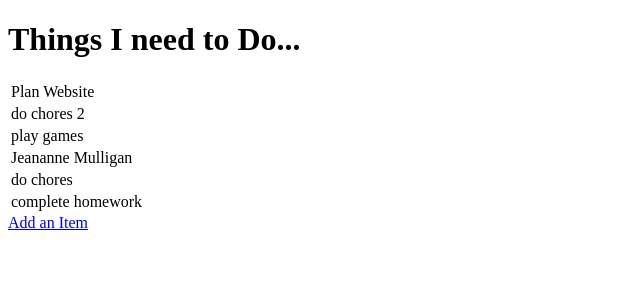
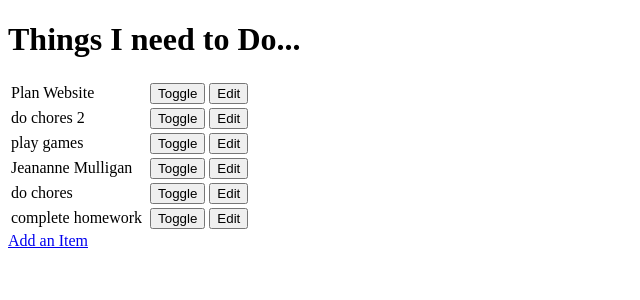
Before and after one commit to mattyturn95/django-todo, a Django app: page / in a window 1280 px wide. Shown: the top 300 px of the page, without its empty margins (0-640 px from the left). Run offline with Django 3.2, Linux system fonts and the light colour scheme; data comes from the database, SQL or seed files in the repository; both versions use the stored data as it was after the commit.

Commit message:
toggle added

```diff
--- a/django_todo/urls.py
+++ b/django_todo/urls.py
@@ -1,10 +1,12 @@
 from django.conf.urls import url
 from django.contrib import admin
-from todo.views import get_todo_list, create_an_item
+from todo.views import get_todo_list, create_an_item, edit_an_item, toggle_status
 
 urlpatterns = [
     url(r'^admin/', admin.site.urls),
     url(r'^$', get_todo_list),
-    url(r'^add$', create_an_item)
+    url(r'^add$', create_an_item),
+    url(r'^edit/(?P<id>\d+)$', edit_an_item),
+    url(r'^toggle/(?P<id>\d+)$', toggle_status),
 
 ]
--- a/todo/templates/todo_list.html
+++ b/todo/templates/todo_list.html
@@ -17,17 +17,25 @@
 			{% if item.done %}
 			<td><strike>{{ item.name }}</strike>
 			<td>
-			{% else %}
+				{% else %}
 			<td>{{ item.name }}
 			<td>
-            {% endif %}
+				{% endif %}
+
+			<td>
+				<form method="POST" action="toggle/{{ item.id }}">{% csrf_token %}<input type="submit" value="Toggle"></form>
+			</td>
+
+			<td>
+				<form method="GET" action="edit/{{ item.id }}"><input type="submit" value="Edit"></form>
+			</td>
 		</tr>
-        {% empty %}
-        <h2>You Have Nothing To Do....</h2>
+		{% empty %}
+		<h2>You Have Nothing To Do....</h2>
 		{% endfor %}
 	</table>
 
-    <a href="add">Add an Item</a>
+	<a href="add">Add an Item</a>
 
 </body>
 
--- a/todo/views.py
+++ b/todo/views.py
@@ -1,15 +1,18 @@
-from django.shortcuts import render, redirect
+from django.shortcuts import render, HttpResponse, redirect, get_object_or_404
 from .models import Item
 from .forms import ItemForm
 
 
+# Create your views here.
 def get_todo_list(request):
     results = Item.objects.all()
-    return render(request, "todo_list.html", {'items': results})
+    return render(request, "todo_list.html", {
+        'items': results
+    })
 
 
 def create_an_item(request):
-    if request.method == 'POST':
+    if request.method == "POST":
         form = ItemForm(request.POST, request.FILES)
         if form.is_valid():
             form.save()
@@ -17,4 +20,23 @@ def create_an_item(request):
     else:
         form = ItemForm()
 
-    return render(request, 'item_form.html', {'form': form})
+    return render(request, "item_form.html", {'form': form})
+
+
+def edit_an_item(request, id):
+    item = get_object_or_404(Item, pk=id)
+
+    if request.method == "POST":
+        form = ItemForm(request.POST, instance=item)
+        if form.is_valid():
+            form.save()
+            return redirect(get_todo_list)
+    else:
+        form = ItemForm(instance=item)
+    return render(request, "item_form.html", {'form': form})
+
+def toggle_status(request, id):
+    item = get_object_or_404(Item, pk=id)
+    item.done = not item.done
+    item.save()
+    return redirect(get_todo_list)
```
Also changed, not shown: db.sqlite3.
